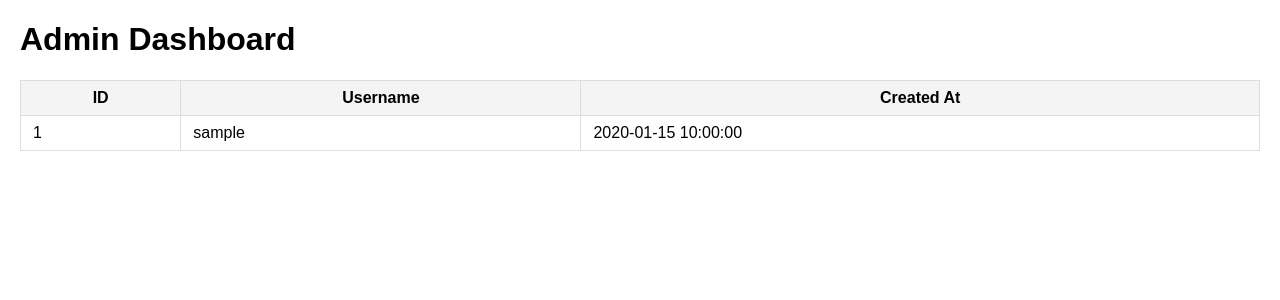
After one commit to Yakuari/ActWebPageV3-4, a PHP site: page /ActWebPage/admin_dashboard.php in a window 1280 px wide. The commit adds this page. Shown: the top 300 px of the page. Run offline with PHP 8.4, Linux system fonts and the light colour scheme; tables that the repository leaves empty or names only in its code hold one stand-in row (values such as "Sample post").

Commit message:
Add files via upload

```diff
--- /dev/null
+++ b/admin_dashboard.php
@@ -0,0 +1,63 @@
+<?php
+require_once 'db_connect.php';
+
+try {
+    $stmt = $pdo->query("SELECT id, username, created_at FROM users");
+    $users = $stmt->fetchAll(PDO::FETCH_ASSOC);
+} catch (PDOException $e) {
+    die("Error fetching data: " . $e->getMessage());
+}
+?>
+
+<!DOCTYPE html>
+<html lang="en">
+<head>
+    <meta charset="UTF-8">
+    <meta name="viewport" content="width=device-width, initial-scale=1.0">
+    <title>Admin Dashboard</title>
+    <style>
+        body {
+            font-family: Arial, sans-serif;
+            margin: 20px;
+        }
+        table {
+            width: 100%;
+            border-collapse: collapse;
+        }
+        th, td {
+            padding: 8px 12px;
+            border: 1px solid #ddd;
+        }
+        th {
+            background-color: #f4f4f4;
+        }
+    </style>
+</head>
+<body>
+    <h1>Admin Dashboard</h1>
+    <table>
+        <thead>
+            <tr>
+                <th>ID</th>
+                <th>Username</th>
+                <th>Created At</th>
+            </tr>
+        </thead>
+        <tbody>
+            <?php if (!empty($users)): ?>
+                <?php foreach ($users as $user): ?>
+                    <tr>
+                        <td><?= htmlspecialchars($user['id']) ?></td>
+                        <td><?= htmlspecialchars($user['username']) ?></td>
+                        <td><?= htmlspecialchars($user['created_at']) ?></td>
+                    </tr>
+                <?php endforeach; ?>
+            <?php else: ?>
+                <tr>
+                    <td colspan="3">No data found</td>
+                </tr>
+            <?php endif; ?>
+        </tbody>
+    </table>
+</body>
+</html>
--- /dev/null
+++ b/db_connect.php
@@ -0,0 +1,13 @@
+<?php
+$host = 'localhost';
+$dbname = 'my_database';
+$username = 'root';
+$password = '';
+
+try {
+    $pdo = new PDO("mysql:host=$host;dbname=$dbname", $username, $password);
+    $pdo->setAttribute(PDO::ATTR_ERRMODE, PDO::ERRMODE_EXCEPTION);
+} catch (PDOException $e) {
+    die("Database connection failed: " . $e->getMessage());
+}
+?>
```
Also changed, not shown: index.php (+2 -47 lines).
